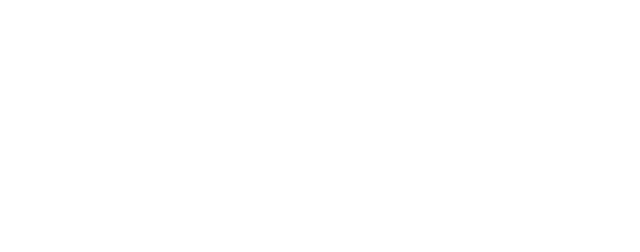
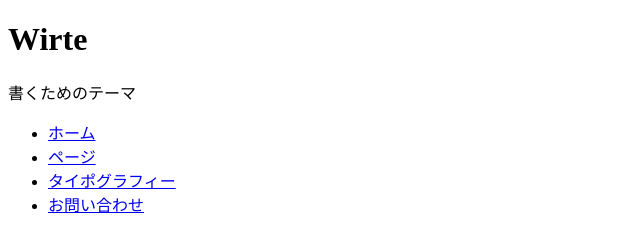
Before and after one commit to Channelsu/header1, a plain HTML site: page index.html in a window 1280 px wide. Shown: the whole page, without its empty margins (0-640 px from the left). Drawn offline with Linux system fonts and the light colour scheme.

Commit message:
ヘッダー土台作成

```diff
--- a/index.html
+++ b/index.html
@@ -6,6 +6,23 @@
   <title>Document</title>
 </head>
 <body>
-
+  <header>
+    <div class="header-container">
+      <div class="header-left">
+        <h1>Wirte</h1>
+        <p>書くためのテーマ</p>
+      </div>
+      <div class="header-right">
+        <div class="header-nav">
+          <ul>
+            <li><a href="#">ホーム</a></li>
+            <li><a href="#">ページ</a></li>
+            <li><a href="#">タイポグラフィー</a></li>
+            <li><a href="#">お問い合わせ</a></li>
+          </ul>
+        </div>
+      </div>
+    </div>
+  </header>
 </body>
 </html>
```
